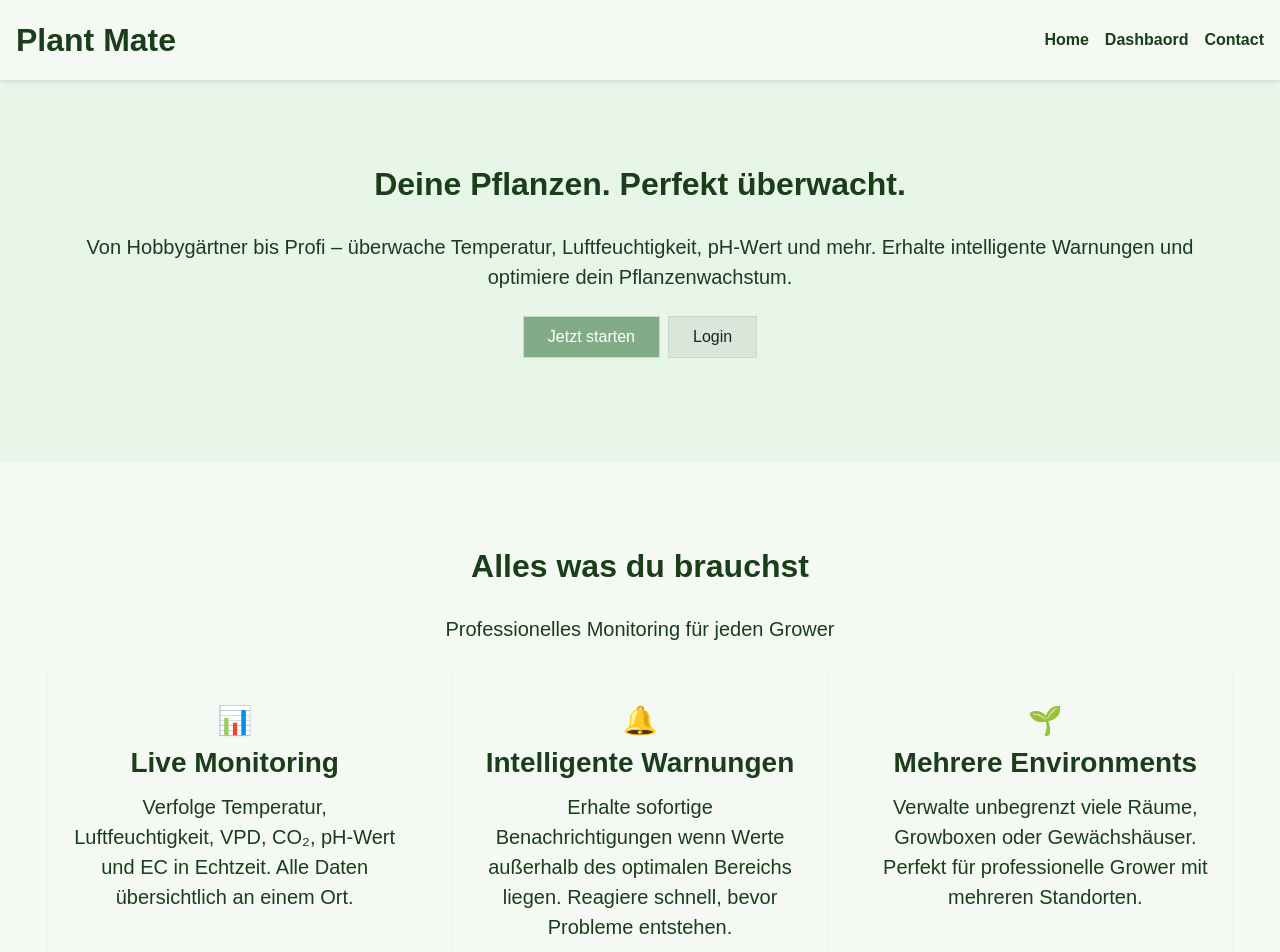
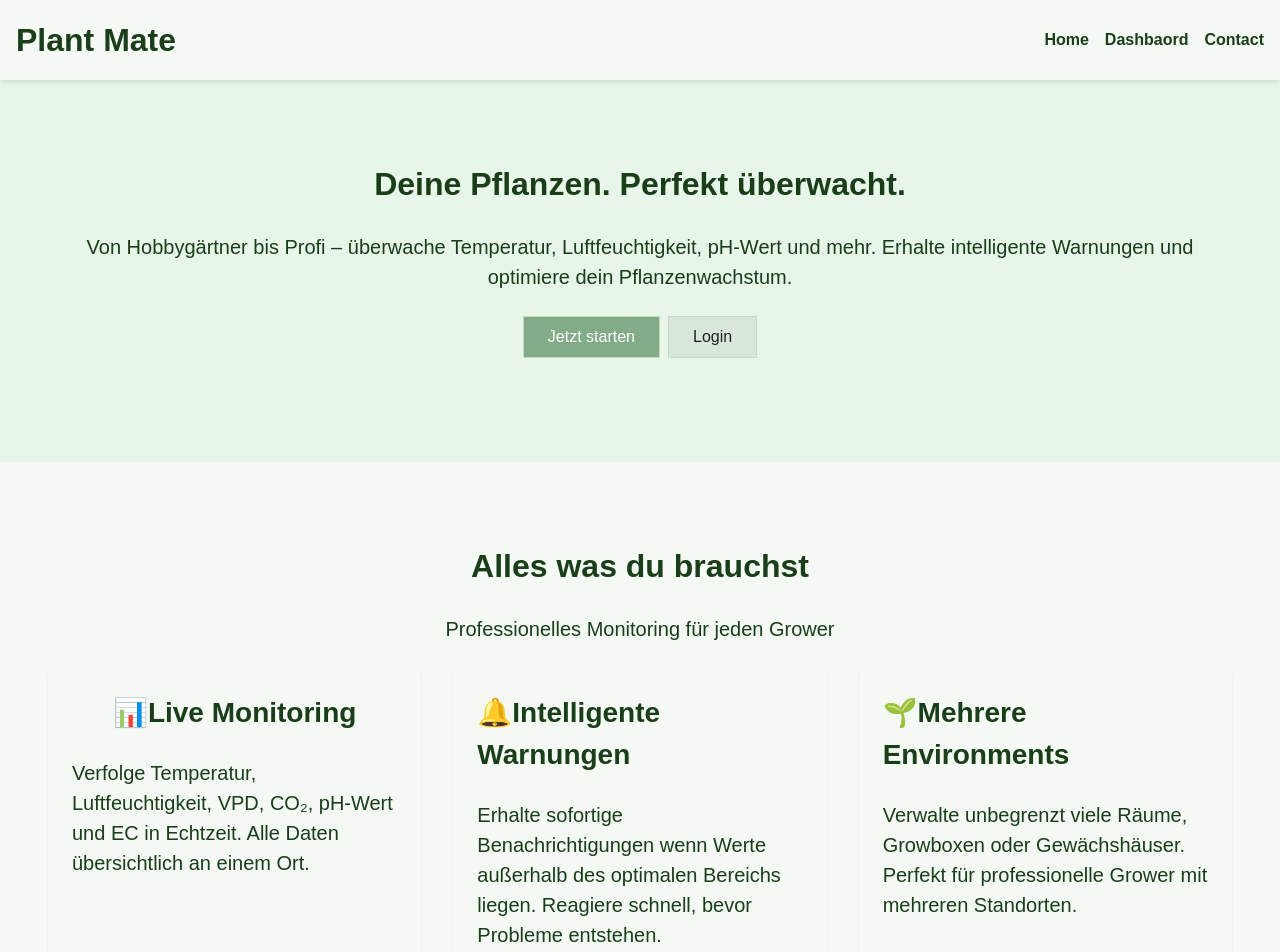
Before and after one commit to CihanKurtDev/PlantMate, a Next.js app: page / in a window 1280 px wide. Shown: the top 952 px of the page. Built offline with nearby package versions, Linux system fonts and the light colour scheme.

Commit message:
better card ux, fixed styles

```diff
--- a/src/app/environments/[environmentId]/components/shared/EmptyState.module.scss
+++ b/src/app/environments/[environmentId]/components/shared/EmptyState.module.scss
@@ -1,5 +1,4 @@
 .emptyState {
-    background-color: var(--color-background-secondary);
     border-radius: var(--radius-m);
     border: 2px dashed var(--color-border-primary);
     padding: var(--spacing-2xl);
--- a/src/app/environments/[environmentId]/components/shared/EventsList.tsx
+++ b/src/app/environments/[environmentId]/components/shared/EventsList.tsx
@@ -130,11 +130,7 @@ export default function EventsList<T extends BaseEvent>({
     eventMap,
 }: EventsListProps<T>) {
     if (!events || events.length === 0) {
-        return (
-            <TabContent id="events" title="Ereignisse">
-                <EmptyState message={emptyMessage} />
-            </TabContent>
-        );
+        return <EmptyState message={emptyMessage} />
     }
 
     const groups = groupEventsByDate(events);
--- a/src/components/Card/Card.module.scss
+++ b/src/components/Card/Card.module.scss
@@ -16,7 +16,7 @@
     display: flex;
     justify-content: center;
     align-items: center;
-    padding: var(--spacing-s) 0;
+    padding: var(--spacing-l);
     cursor: pointer;
 
     &.collapsible {
@@ -28,19 +28,33 @@
         align-items: center;
         gap: var(--spacing-s);
     }
+
+    figure {
+        font-size: var(--font-size-xl);
+        margin: 0;
+        display: inline;
+    }
 }
 
 .collapsable {
     overflow: hidden;
+    max-height: 2000px;
+    opacity: 1;
     transition: max-height 0.3s ease, opacity 0.3s ease;
-    opacity: 1;
-    max-height: 2000px;
-    display: flex;
-    flex-direction: column;
-    gap: var(--spacing-m);
 
     &.collapsed {
         max-height: 0;
         opacity: 0;
     }
+
+    &.noTransition {
+        transition: none;
+    }
 }
+
+.content {
+    padding: 0 var(--spacing-l) var(--spacing-l);
+    display: flex;
+    flex-direction: column;
+    gap: var(--spacing-m);
+}
--- a/src/components/Card/Card.tsx
+++ b/src/components/Card/Card.tsx
@@ -1,5 +1,5 @@
 "use client"
-import { ReactNode, useState } from "react";
+import { ReactNode, useState, useEffect } from "react";
 import styles from "./Card.module.scss"
 import { CardHeader } from "./CardHeader";
 
@@ -8,7 +8,7 @@ interface CardProps {
   icon?: ReactNode;
   children: ReactNode;
   variant?: string;
-  title?: string;
+  title: string;
   collapsible?: boolean;
   defaultCollapsed?: boolean;
   headingLevel?: 'h1' | 'h2' | 'h3' | 'h4' | 'h5' | 'h6';
@@ -25,10 +25,14 @@ export const Card = ({
   headingLevel = "h2",
 }: CardProps) => {
   const [collapsed, setCollapsed] = useState(defaultCollapsed);
+  const [isFirstRender, setIsFirstRender] = useState(true);
+
+  useEffect(() => {
+    setIsFirstRender(false);
+  }, []);
 
   return(
     <section className={`${className} ${styles[variant]}`}>
-      {title && (
       <CardHeader
         title={title}
         collapsible={collapsible}
@@ -37,9 +41,11 @@ export const Card = ({
         icon={icon}
         headingLevel={headingLevel}
       />
-      )}
-      <div className={`${styles.collapsable} ${collapsed ? styles.collapsed : ''}`}>
+      <div className={`${styles.collapsable} ${collapsed ? styles.collapsed : ''} ${isFirstRender ? styles.noTransition : ''}`}>
+        <div className={styles.content}>
           {children}
         </div>
+      </div>
     </section>
-)};
+  );
+};
--- a/src/styles/_mixins.scss
+++ b/src/styles/_mixins.scss
@@ -81,14 +81,10 @@
 }
 
 @mixin card-base {
-  padding: var(--spacing-l);
   margin-bottom: var(--spacing-s);
-  border-radius: var(--radius-xl);
-  text-align: center;
+  border-radius: var(--radius-m);
   box-shadow: 0 1px 2px rgba(0,0,0,0.1);
-  padding: var(--spacing-l);
   background: var(--color-background-primary);
-  border-radius: var(--radius-m);
 
   figure {
     font-size: var(--font-size-xl);
```
Also changed, not shown: src/components/Card/CardHeader.tsx (line endings or trailing spaces). Lines whose indentation alone changed are shown as unchanged.
